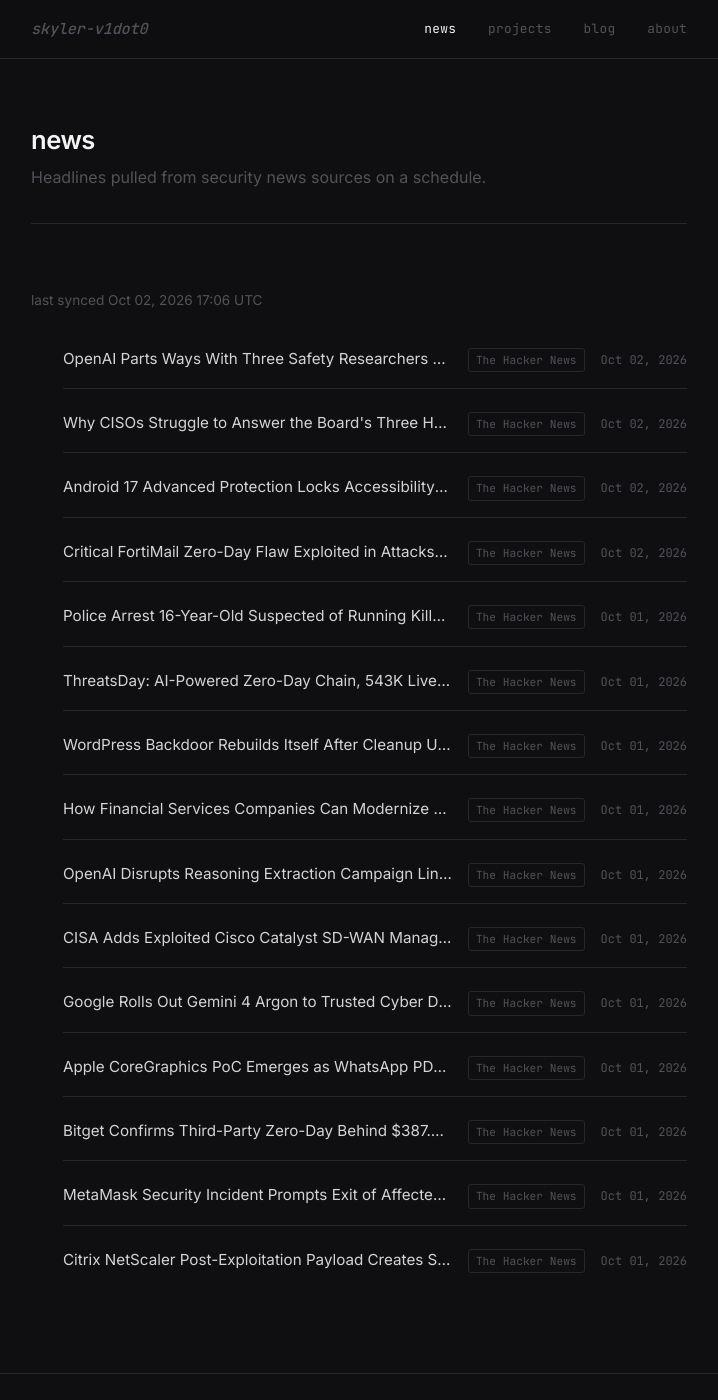
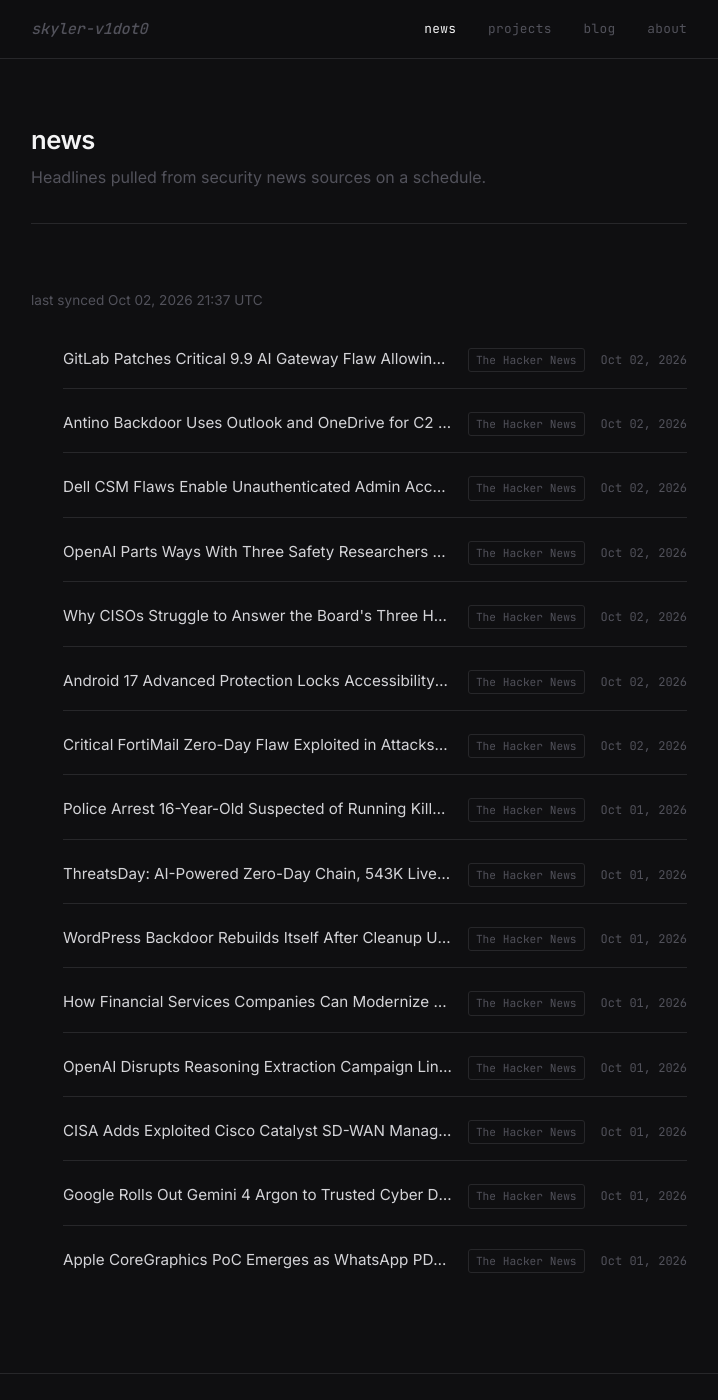
Before and after one commit to skyler-v1dot0/personal-site, a Jekyll site: the page built from news.html, in a window 1280 px wide and 1400 px high. Shown: the whole window, without its empty margins (281-999 px from the left). Built offline with Jekyll 4.4.1, drawn with Linux system fonts in a browser that asks for light colours.

Commit message:
chore: sync news feed [skip ci]

```diff
--- a/_data/news.yml
+++ b/_data/news.yml
@@ -1,6 +1,21 @@
 ---
-updated_at: '2026-10-02T17:06:51Z'
+updated_at: '2026-10-02T21:37:41Z'
 items:
+- title: GitLab Patches Critical 9.9 AI Gateway Flaw Allowing Command Execution on
+    Self-Hosted Servers
+  url: https://thehackernews.com/2026/10/gitlab-patches-critical-self-hosted-ai.html
+  source: The Hacker News
+  published: '2026-10-02T17:33:31Z'
+- title: Antino Backdoor Uses Outlook and OneDrive for C2 in China-Nexus Espionage
+    Campaign
+  url: https://thehackernews.com/2026/10/antino-backdoor-uses-outlook-and.html
+  source: The Hacker News
+  published: '2026-10-02T17:33:16Z'
+- title: Dell CSM Flaws Enable Unauthenticated Admin Access and Root on Kubernetes
+    Nodes
+  url: https://thehackernews.com/2026/10/dell-csm-flaws-enable-unauthenticated.html
+  source: The Hacker News
+  published: '2026-10-02T17:02:12Z'
 - title: OpenAI Parts Ways With Three Safety Researchers Over Sensitive Information
     Mishandling
   url: https://thehackernews.com/2026/10/openai-parts-ways-with-three-safety.html
@@ -58,17 +73,3 @@ items:
   url: https://thehackernews.com/2026/10/apple-coregraphics-poc-emerges-as.html
   source: The Hacker News
   published: '2026-10-01T05:54:41Z'
-- title: Bitget Confirms Third-Party Zero-Day Behind $387.5 Million Cryptocurrency
-    Theft
-  url: https://thehackernews.com/2026/10/bitget-confirms-third-party-zero-day.html
-  source: The Hacker News
-  published: '2026-10-01T05:21:10Z'
-- title: MetaMask Security Incident Prompts Exit of Affected Ethereum Validators
-  url: https://thehackernews.com/2026/10/metamask-security-incident-prompts-exit.html
-  source: The Hacker News
-  published: '2026-10-01T05:10:09Z'
-- title: Citrix NetScaler Post-Exploitation Payload Creates Superuser, Maps Web Shell
-    to CSS-Like URLs
-  url: https://thehackernews.com/2026/10/citrix-netscaler-post-exploitation.html
-  source: The Hacker News
-  published: '2026-10-01T04:35:34Z'
```
